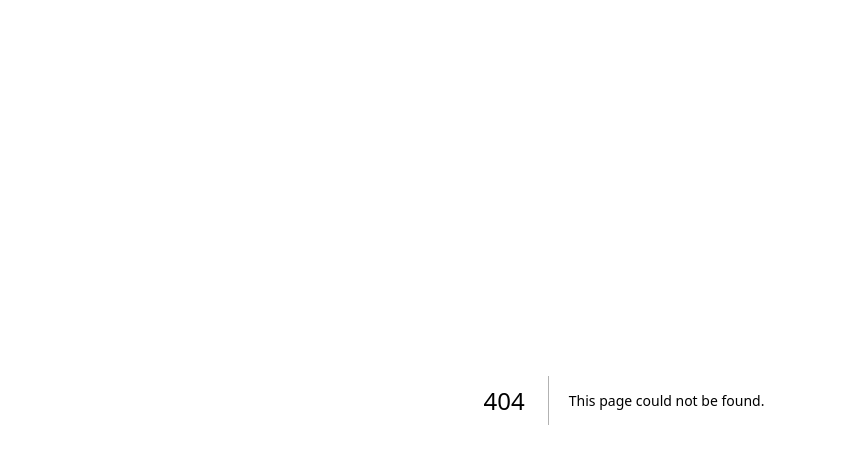
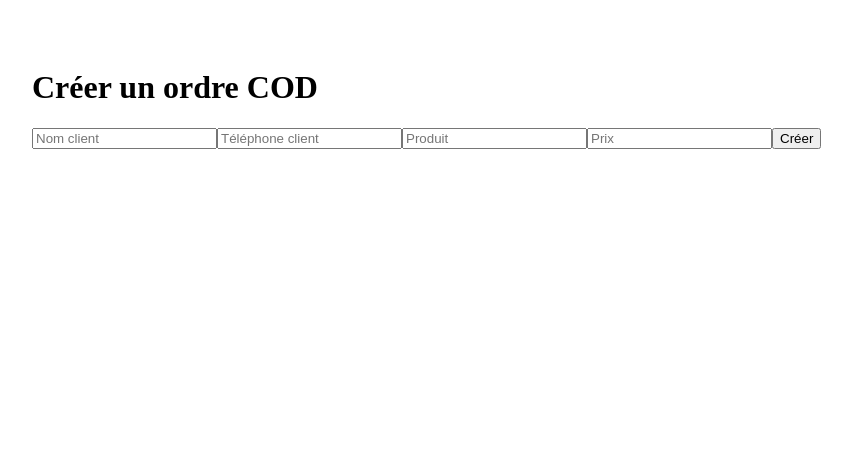
Before and after one commit to indepadib/cod-secure, a Next.js app: page /dashboard/create-order in a window 1280 px wide. Before the commit this address had no page. Shown: the top 464 px of the page, without its empty margins (16-868 px from the left). Built offline with nearby package versions, Linux system fonts and the light colour scheme.

Commit message:
Create page.tsx

```diff
--- /dev/null
+++ b/src/app/dashboard/create-order/page.tsx
@@ -0,0 +1,44 @@
+'use client';
+
+import { useState } from 'react';
+
+export default function CreateOrderPage() {
+  const [customerName, setCustomerName] = useState('');
+  const [customerPhone, setCustomerPhone] = useState('');
+  const [productName, setProductName] = useState('');
+  const [price, setPrice] = useState('');
+  const [result, setResult] = useState(null);
+
+  async function handleSubmit(e: any) {
+    e.preventDefault();
+
+    const res = await fetch('/api/orders/create', {
+      method: 'POST',
+      headers: { 'Content-Type': 'application/json' },
+      body: JSON.stringify({
+        customerName,
+        customerPhone,
+        productName,
+        price: Number(price),
+      }),
+    });
+
+    const data = await res.json();
+    setResult(data);
+  }
+
+  return (
+    <form onSubmit={handleSubmit} style={{ padding: 40 }}>
+      <h1>Créer un ordre COD</h1>
+
+      <input placeholder="Nom client" value={customerName} onChange={e => setCustomerName(e.target.value)} />
+      <input placeholder="Téléphone client" value={customerPhone} onChange={e => setCustomerPhone(e.target.value)} />
+      <input placeholder="Produit" value={productName} onChange={e => setProductName(e.target.value)} />
+      <input placeholder="Prix" value={price} onChange={e => setPrice(e.target.value)} />
+
+      <button type="submit">Créer</button>
+
+      {result && <pre>{JSON.stringify(result, null, 2)}</pre>}
+    </form>
+  );
+}
```
